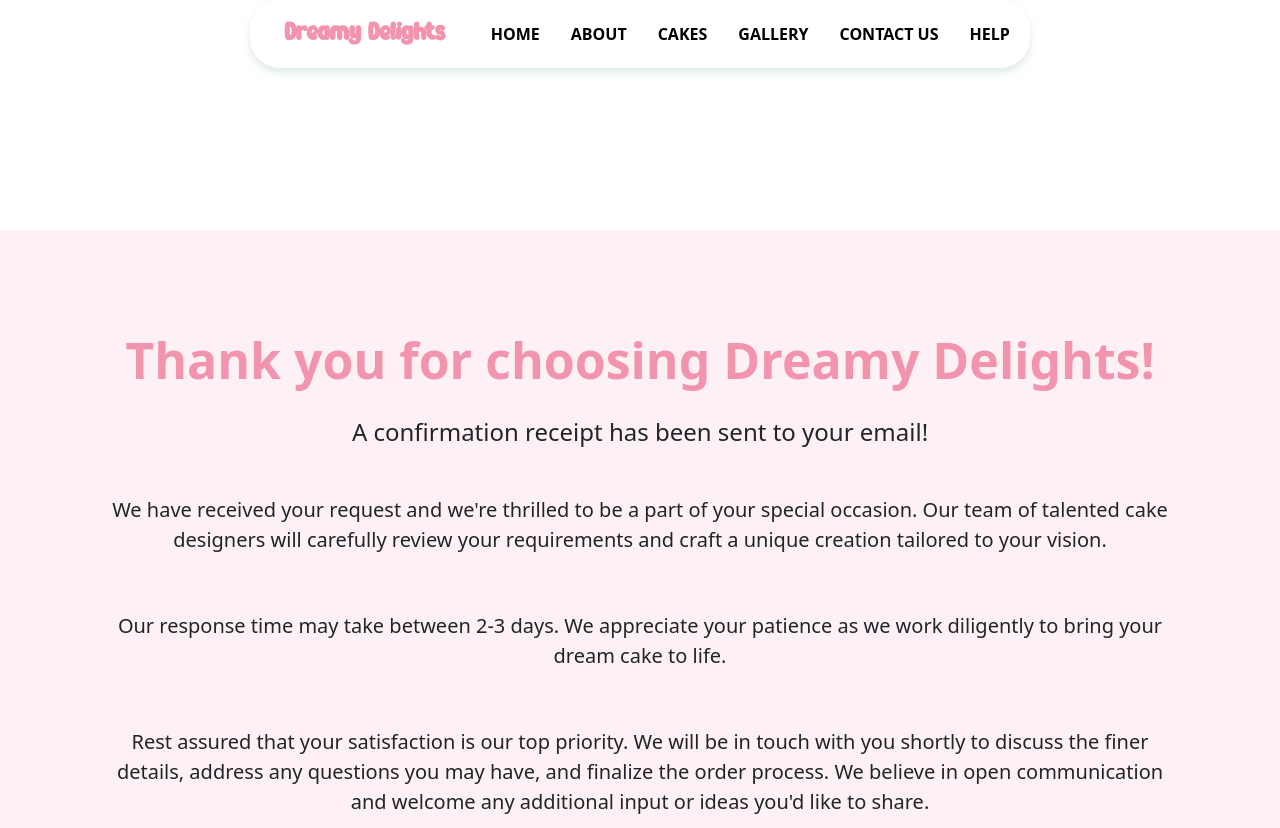
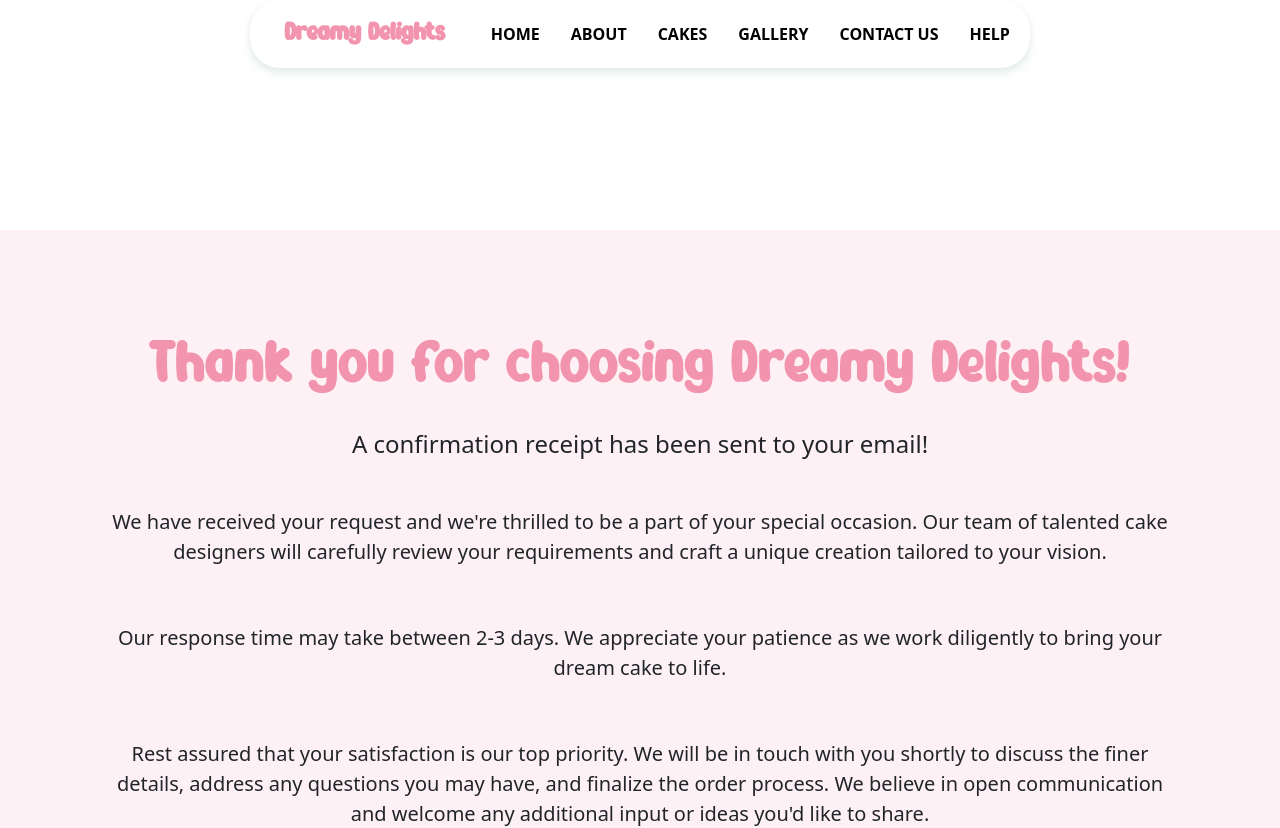
Before and after one commit to lamakoleib/DreamyDelights, a React (Create React App) app: page /receipt in a window 1280 px wide. Shown: the top 828 px of the page. Built offline with nearby package versions, Linux system fonts and the light colour scheme.

Commit message:
fixed font mis-match

```diff
--- a/src/index.css
+++ b/src/index.css
@@ -687,9 +687,10 @@
 }
 
 #confirm-title{
-  font-size: 50px;
-  font-weight: 700;
+  font-size: 60px;
+
   color: #f394af;
+  font-family: "SquishyBlue", sans-serif;
 }
 
 #mini-text{
```
